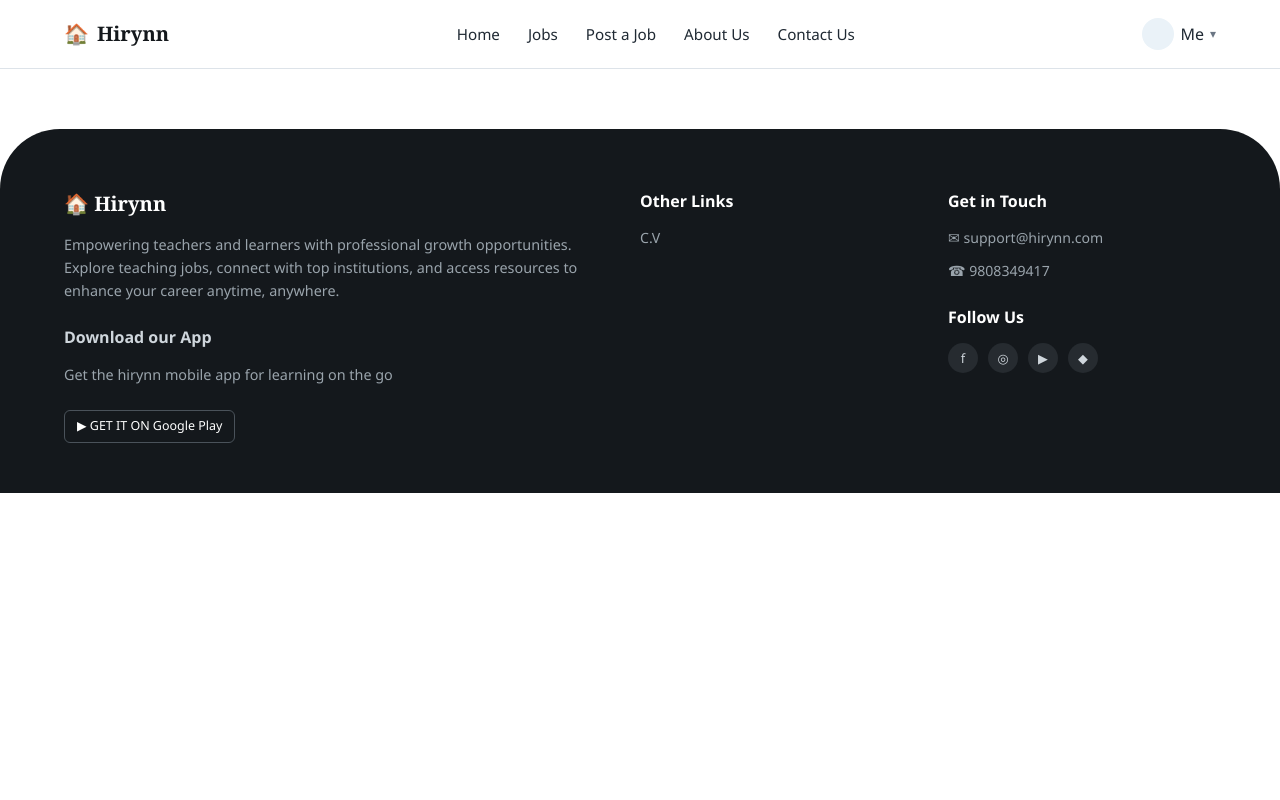
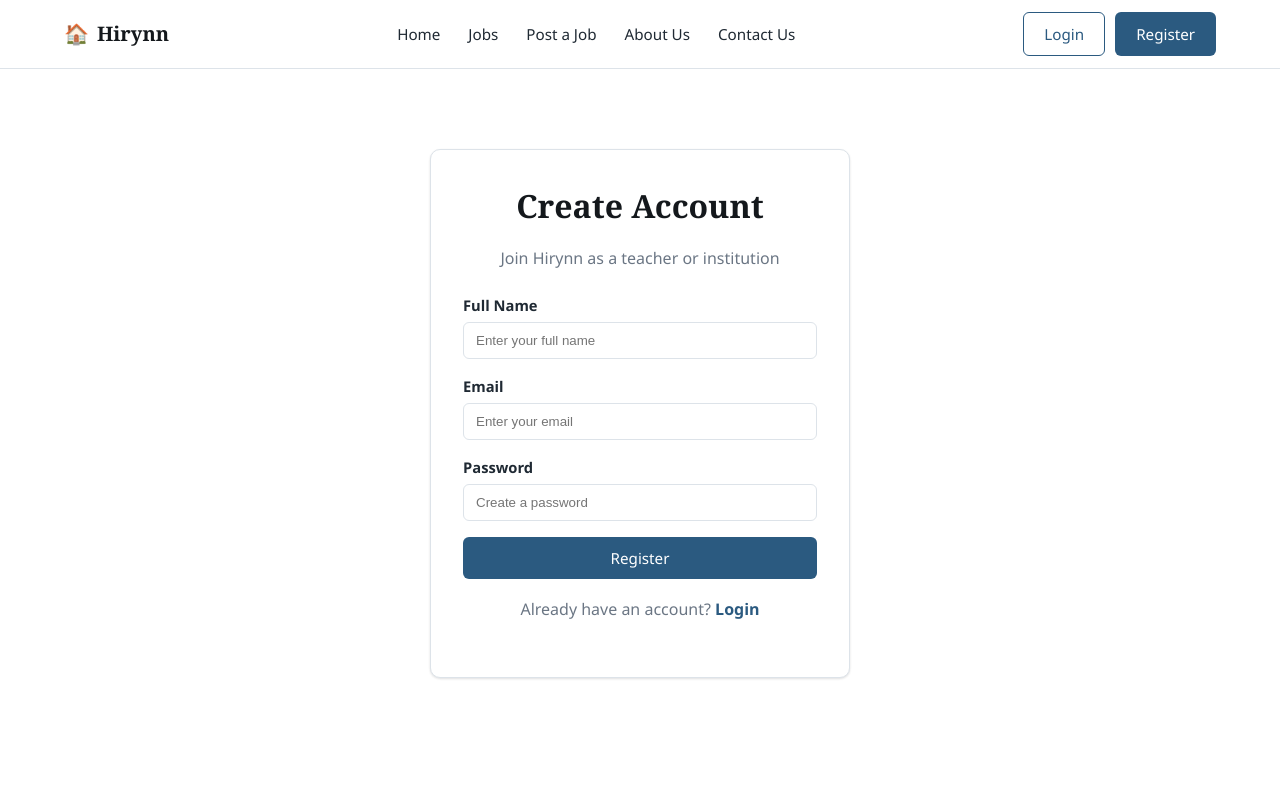
Before and after one commit to LaskaMaharjan/Hirynn-Website, a React (Vite) app: page /register in a window 1280 px wide. Shown: the top 800 px of the page. Built offline with nearby package versions, Linux system fonts and the light colour scheme.

Commit message:
Added Login and Sign up

```diff
--- a/src/App.jsx
+++ b/src/App.jsx
@@ -1,3 +1,4 @@
+import { useState } from "react";
 import { Routes, Route } from "react-router-dom";
 import Navbar from "./Components/Navbar.jsx";
 import Footer from "./Components/Footer.jsx";
@@ -10,11 +11,15 @@ import PostJob from "./Components/PostJob.jsx";
 import Profile from "./Components/Profile.jsx";
 import Applications from "./Components/Applications.jsx";
 import SavedJobs from "./Components/SavedJobs.jsx";
+import Login from "./Components/Login.jsx";
+import Register from "./Components/Register.jsx";
 
 export default function App() {
+  const [loggedIn, setLoggedIn] = useState(false);
+
   return (
     <>
-      <Navbar />
+      <Navbar loggedIn={loggedIn} />
       <Routes>
         <Route path="/" element={<Home />} />
         <Route path="/jobs" element={<Jobs />} />
@@ -25,6 +30,8 @@ export default function App() {
         <Route path="/my-profile" element={<Profile />} />
         <Route path="/my-applications" element={<Applications />} />
         <Route path="/saved-jobs" element={<SavedJobs />} />
+        <Route path="/login" element={<Login onLogin={() => setLoggedIn(true)} />} />
+        <Route path="/register" element={<Register onLogin={() => setLoggedIn(true)} />} />
       </Routes>
       <Footer />
     </>
--- a/src/Components/Home.jsx
+++ b/src/Components/Home.jsx
@@ -49,7 +49,7 @@ export default function Home() {
           </div>
         </div>
         <div className="hero-art">
-          <img src={heroImage} alt="Online learning illustration" />
+          <img src={heroImage} alt="hero-llustration.png" />
         </div>
       </section>
 
--- /dev/null
+++ b/src/Components/Login.jsx
@@ -0,0 +1,55 @@
+import { useState } from "react";
+import { useNavigate, Link } from "react-router-dom";
+
+export default function Login({ onLogin }) {
+  const [email, setEmail] = useState("");
+  const [password, setPassword] = useState("");
+  const navigate = useNavigate();
+
+  const handleSubmit = (e) => {
+    e.preventDefault();
+    onLogin();
+    navigate("/");
+  };
+
+  return (
+    <div className="page container">
+      <div className="auth-card">
+        <h1 className="text-center">Welcome Back</h1>
+        <p className="text-center text-muted">Log in to your Hirynn account</p>
+
+        <form onSubmit={handleSubmit}>
+          <div className="field">
+            <label>Email</label>
+            <input
+              type="email"
+              placeholder="Enter your email"
+              value={email}
+              onChange={(e) => setEmail(e.target.value)}
+              required
+            />
+          </div>
+
+          <div className="field">
+            <label>Password</label>
+            <input
+              type="password"
+              placeholder="Enter your password"
+              value={password}
+              onChange={(e) => setPassword(e.target.value)}
+              required
+            />
+          </div>
+
+          <button type="submit" className="btn btn-primary" style={{ width: "100%" }}>
+            Login
+          </button>
+        </form>
+
+        <p className="text-center text-muted auth-switch">
+          Don't have an account? <Link to="/register" className="auth-link">Register</Link>
+        </p>
+      </div>
+    </div>
+  );
+}
--- a/src/Components/Navbar.jsx
+++ b/src/Components/Navbar.jsx
@@ -38,8 +38,8 @@ export default function Navbar({ loggedIn = true }) {
           </Link>
         ) : (
           <div className="navbar-auth">
-            <button className="btn btn-outline">Login</button>
-            <button className="btn btn-primary">Register</button>
+            <Link to="/login" className="btn btn-outline">Login</Link>
+            <Link to="/register" className="btn btn-primary">Register</Link>
           </div>
         )}
       </div>
--- /dev/null
+++ b/src/Components/Register.jsx
@@ -0,0 +1,66 @@
+import { useState } from "react";
+import { useNavigate, Link } from "react-router-dom";
+
+export default function Register({ onLogin }) {
+  const [name, setName] = useState("");
+  const [email, setEmail] = useState("");
+  const [password, setPassword] = useState("");
+  const navigate = useNavigate();
+
+  const handleSubmit = (e) => {
+    e.preventDefault();
+    onLogin();
+    navigate("/");
+  };
+
+  return (
+    <div className="page container">
+      <div className="auth-card">
+        <h1 className="text-center">Create Account</h1>
+        <p className="text-center text-muted">Join Hirynn as a teacher or institution</p>
+
+        <form onSubmit={handleSubmit}>
+          <div className="field">
+            <label>Full Name</label>
+            <input
+              placeholder="Enter your full name"
+              value={name}
+              onChange={(e) => setName(e.target.value)}
+              required
+            />
+          </div>
+
+          <div className="field">
+            <label>Email</label>
+            <input
+              type="email"
+              placeholder="Enter your email"
+              value={email}
+              onChange={(e) => setEmail(e.target.value)}
+              required
+            />
+          </div>
+
+          <div className="field">
+            <label>Password</label>
+            <input
+              type="password"
+              placeholder="Create a password"
+              value={password}
+              onChange={(e) => setPassword(e.target.value)}
+              required
+            />
+          </div>
+
+          <button type="submit" className="btn btn-primary" style={{ width: "100%" }}>
+            Register
+          </button>
+        </form>
+
+        <p className="text-center text-muted auth-switch">
+          Already have an account? <Link to="/login" className="auth-link">Login</Link>
+        </p>
+      </div>
+    </div>
+  );
+}
--- a/src/styles.css
+++ b/src/styles.css
@@ -652,3 +652,31 @@ button { cursor: pointer; font-family: inherit; }
 .status-interview { background: #cfe3f5; color: #1f4665; }
 .status-rejected { background: #f6c9c9; color: #8a2222; }
 .status-offer { background: #c9f0c9; color: #1e6b21; }
+
+/* ===== Login / Register ===== */
+.auth-card {
+  max-width: 420px;
+  margin: 40px auto 0;
+  background: #fff;
+  border: 1px solid var(--color-border);
+  border-radius: var(--radius-md);
+  box-shadow: var(--shadow-card);
+  padding: 32px;
+}
+
+.auth-card h1 {
+  margin-bottom: 6px;
+}
+
+.auth-card p {
+  margin-bottom: 24px;
+}
+
+.auth-switch {
+  margin-top: 18px;
+}
+
+.auth-link {
+  color: var(--color-navy);
+  font-weight: 600;
+}
```
